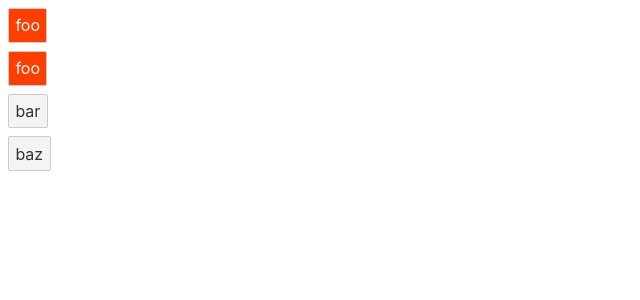
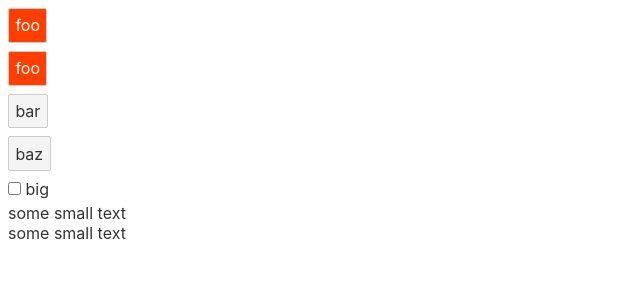
Before and after one commit to Annie-Huang/my-svelte-project2, a Svelte app: page / in a window 1280 px wide. Shown: the top 300 px of the page, without its empty margins (0-640 px from the left). Built offline with nearby package versions, Linux system fonts and the light colour scheme.

Commit message:
Classes - Shorthand class directive

```diff
--- a/src/App.svelte
+++ b/src/App.svelte
@@ -1,6 +1,7 @@
 <!--From Classes/The class directive to-->
 <script>
     let current = 'foo';
+    let big = false;
 </script>
 
 <style>
@@ -11,6 +12,10 @@
     .active {
         background-color: #ff3e00;
         color: white;
+    }
+
+    .big {
+        font-size: 4em;
     }
 </style>
 
@@ -33,3 +38,24 @@
         class="{current === 'baz' ? 'active' : ''}"
         on:click="{() => current = 'baz'}"
 >baz</button>
+
+
+
+<label>
+    <input type=checkbox bind:checked={big}>
+    big
+</label>
+
+<div class:big={big}>
+    some {big ? 'big' : 'small'} text
+</div>
+
+<div class:big>
+    some {big ? 'big' : 'small'} text
+</div>
+
+<!-- Just remember, tThere is a different bewtween:
+     class="big"    << will apply the style
+     and
+     class:big      << conditionally apply the style
+-->
```
